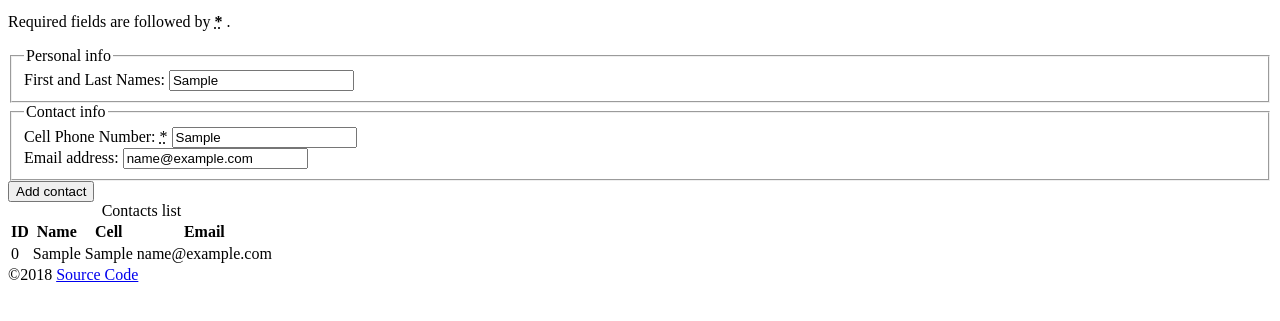
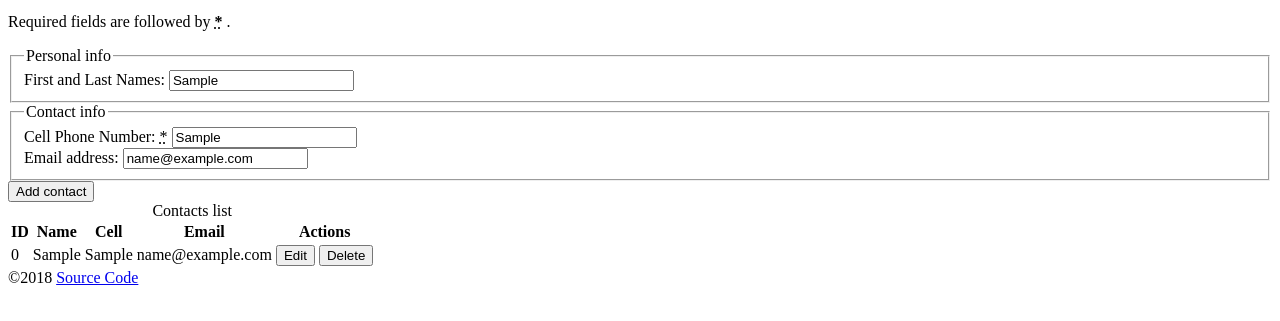
Before and after one commit to vira-lytvyn/contact-list, a plain HTML site: page index.html in a window 1280 px wide. Both pictures are taken after typing "Sample", "Sample", "name@example.com" into the empty fields and a click on the button "Add contact". Shown: the part 199-520 px from the top of the page. Drawn offline with Linux system fonts and the light colour scheme.

Commit message:
Add action buttons markup

```diff
--- a/index.html
+++ b/index.html
@@ -51,6 +51,7 @@
           <th>Name</th>
           <th>Cell</th>
           <th>Email</th>
+          <th>Actions</th>
         </tr>
       </thead>
       <tbody>
@@ -59,6 +60,7 @@
           <td>John Doe</td>
           <td>(+380)96 123 1234</td>
           <td>john.doe@gmail.com</td>
+          <td><button type="button">Edit</button><button type="button">Delete</button></td>
         </tr>
       </tbody>
     </table>
--- a/js/view.js
+++ b/js/view.js
@@ -16,6 +16,10 @@ View.prototype.renderListItem = function(item) {
       <td>${item.name}</td>
       <td>${item.cell}</td>
       <td>${item.email}</td>
+      <td>
+        <button type="button" data-contact-id="${item.id}">Edit</button>
+        <button type="button" data-contact-id="${item.id}">Delete</button>
+      </td>
     </tr>`;
 };
 
```
